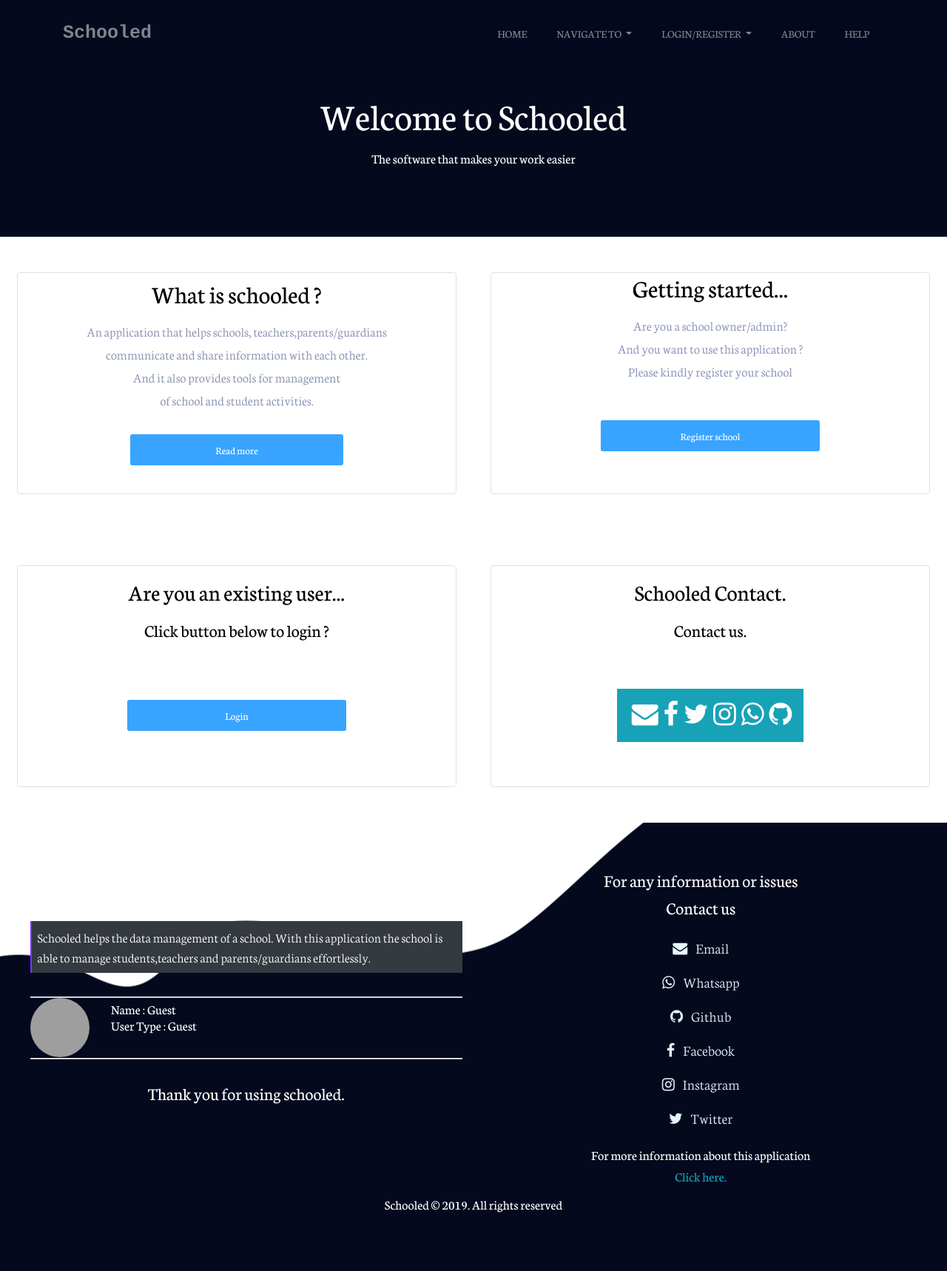
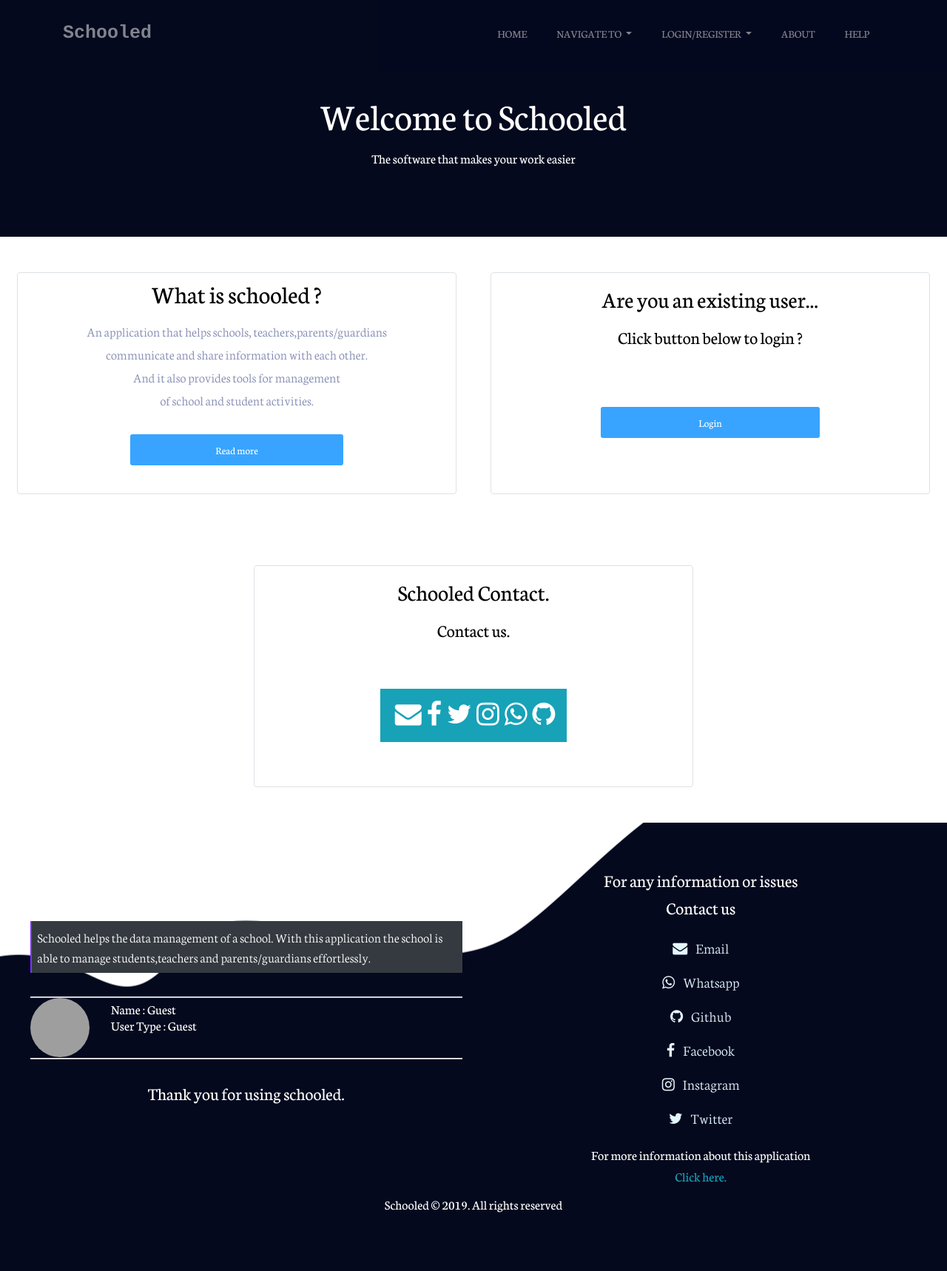
Before and after one commit to Davoboss1/Schooled, a Django app: page /accounts/welcome_page/ in a window 1280 px wide. Shown: the whole page at 74% size. Run offline with Django 3.2, Linux system fonts and the light colour scheme; some libraries are stand-ins or nearby versions; grey boxes are pictures that could not be loaded.

Commit message:
Register page temporarily disabled

```diff
--- a/accounts/templates/accounts/welcome_page.html
+++ b/accounts/templates/accounts/welcome_page.html
@@ -57,7 +57,7 @@
             <!-- End short project description area -->
 
             <!-- Start getting started area -->
-            <div class="col-md-6 col-lg-6">
+            <div class="col-md-6 col-lg-6 d-none">
                 <div class="border bordered-dark rounded d-flex flex-column my-5 mx-2 div-300">
                     <h3 class="text-center mb-3">Getting started...</h3>
                     <p class="text-center mb-1">Are you a school owner/admin?</p>
@@ -82,7 +82,7 @@
             <!-- End login area -->
 
             <!-- Start contact area -->
-            <div class="col-md-6 col-lg-6">
+            <div class="col-md-6 col-lg-6 mx-auto">
                 <div class="border bordered-dark rounded d-flex flex-column mt-5 mb-5 ml-2 mr-2 div-300">
                     <h4 class="my-3 text-center"> Schooled Contact.</h4>
                     <h5 class="my-1 text-center">Contact us.</h5>
--- a/accounts/views.py
+++ b/accounts/views.py
@@ -43,6 +43,7 @@ def about_view(request):
 #View to register school and admin information
 #Url = /register/
 def register(request):
+	return HttpResponse("<h1>Temporarily not available</h1>")
 	#form for creating new user
 	userform = UserCreationForm()
 	#Set first_name,last_name,email fields to be required
--- a/admins/templates/admins/school_owner_admin_page.html
+++ b/admins/templates/admins/school_owner_admin_page.html
@@ -203,7 +203,7 @@
                                 </a>
                                 <div class="dropdown-menu">
                                     <a class="dropdown-item" href="{% url 'accounts:login' %}">Login</a>
-                                    <a class="dropdown-item" href="{% url 'accounts:register' %}">Register school</a>
+                                    <a class="dropdown-item d-none" href="{% url 'accounts:register' %}">Register school</a>
                                 </div>
                                 {% endif %}
                             </li>
```
Also changed, not shown: db.sqlite3, 1 other file.
